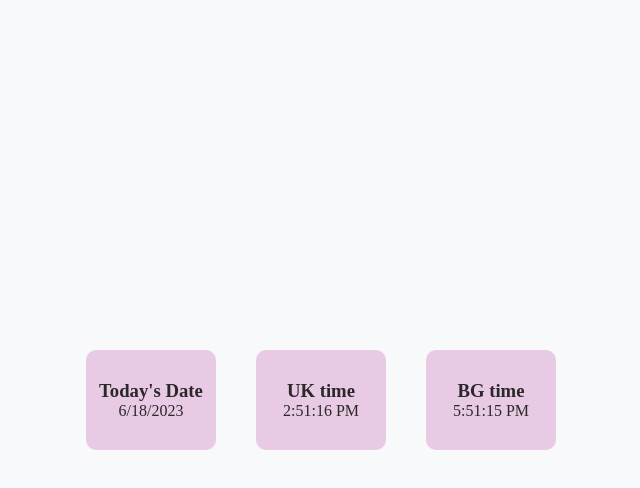
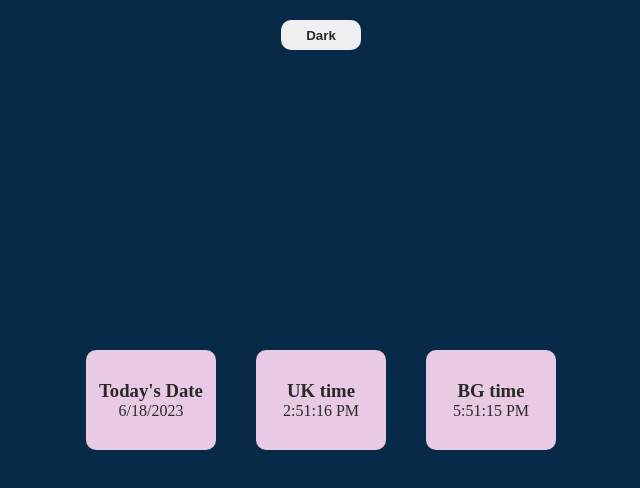
Before and after one commit to KodeIva/Light-dark-mode-digital-clock, a React (Vite) app in the folder light-dark-mode-digital-clock/: page / in a window 1280 px wide. Shown: the top 488 px of the page, without its empty margins (319-959 px from the left). Built offline with nearby package versions, Linux system fonts and the light colour scheme.

Commit message:
Added button, and light/dark toggle functionality

```diff
--- a/light-dark-mode-digital-clock/src/App.jsx
+++ b/light-dark-mode-digital-clock/src/App.jsx
@@ -12,6 +12,7 @@ function App() {
   const [time,setTime] = useState(new Date().toLocaleTimeString())
   const [bgTime, setBgTime] = useState(new Date(bg).toLocaleTimeString())
   const [date,setDate] = useState(new Date().toLocaleDateString())
+  const [isDark, setIsDark] = useState(false)
 
   useEffect(() => {
     const intervalUK = setInterval(() => {
@@ -22,9 +23,14 @@ function App() {
   },[time,bgTime])
 
 
+  function mode() {
+    setIsDark(!isDark)
+  }
+
 
   return (
-    <div className='light'>
+    <div className='light' id={isDark ? 'light': 'dark'}>
+      <button onClick={mode} className='btn'>Dark</button>
       <div className="date">
         <h3>Today's Date </h3>
         <span> {date}</span>
--- a/light-dark-mode-digital-clock/src/index.css
+++ b/light-dark-mode-digital-clock/src/index.css
@@ -5,13 +5,22 @@
 }
 
 .light {
-  background-color: rgb(247, 249, 251);
   width: 100%;
   height: 100vh;
-  color: rgb(42, 40, 40);
   display: flex;
   justify-content: center;
   align-items: center;
+  position: relative;
+}
+
+#light {
+   background-color: rgb(247, 249, 251);
+   color: rgb(42, 40, 40);
+}
+
+#dark {
+  background-color: rgb(7, 42, 72);
+  color: rgb(42, 40, 40);
 }
 
 .date, .uk-time, .bg-time {
@@ -25,3 +34,14 @@
   background-color: rgb(232, 202, 228);
   border-radius: 10px;
 }
+
+.btn {
+  position: absolute;
+  top: 20px;
+  width: 80px;
+  height: 30px;
+  font-weight: bold;
+  border-radius: 10px;
+  border: none;
+  color: rgb(42, 40, 40);
+}
```
